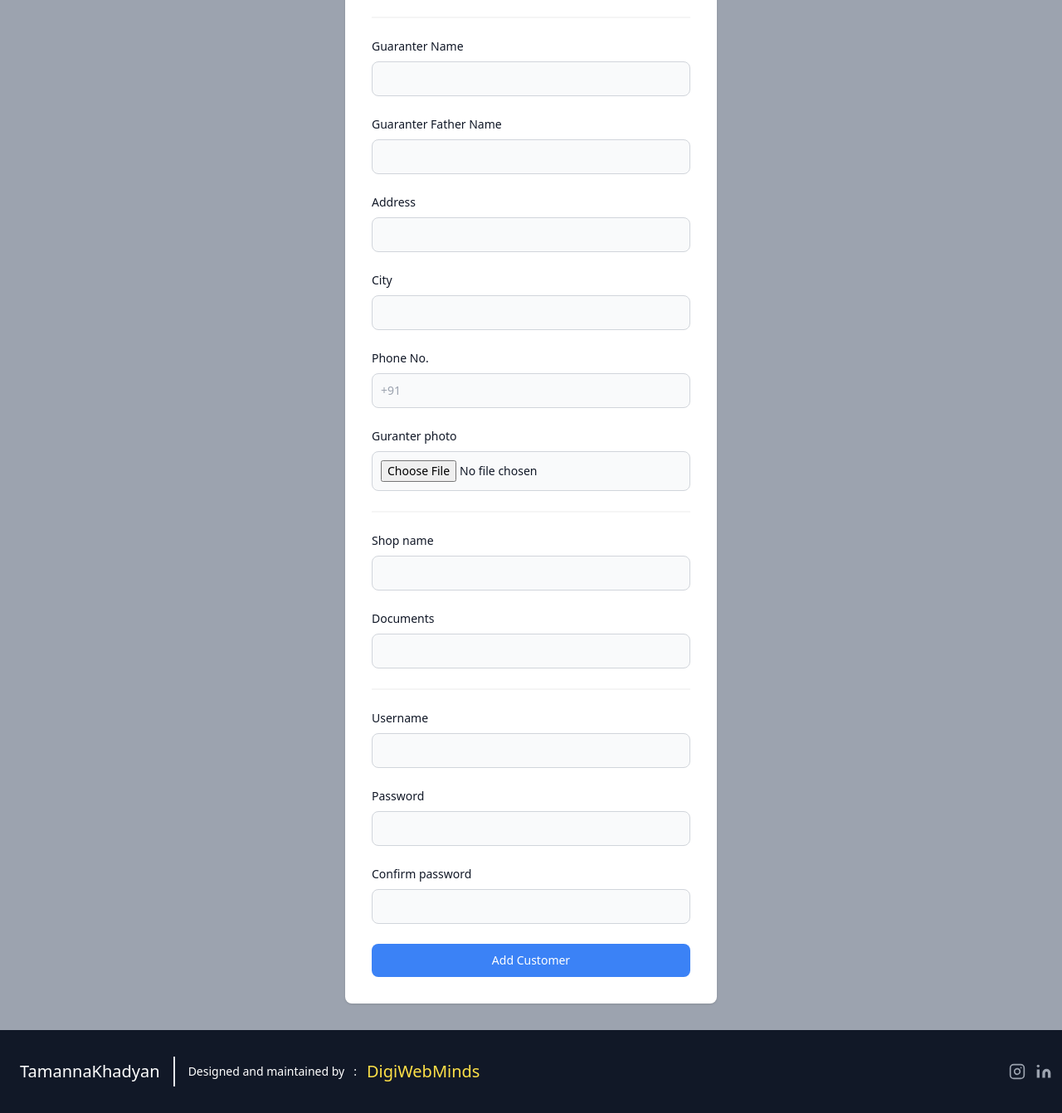
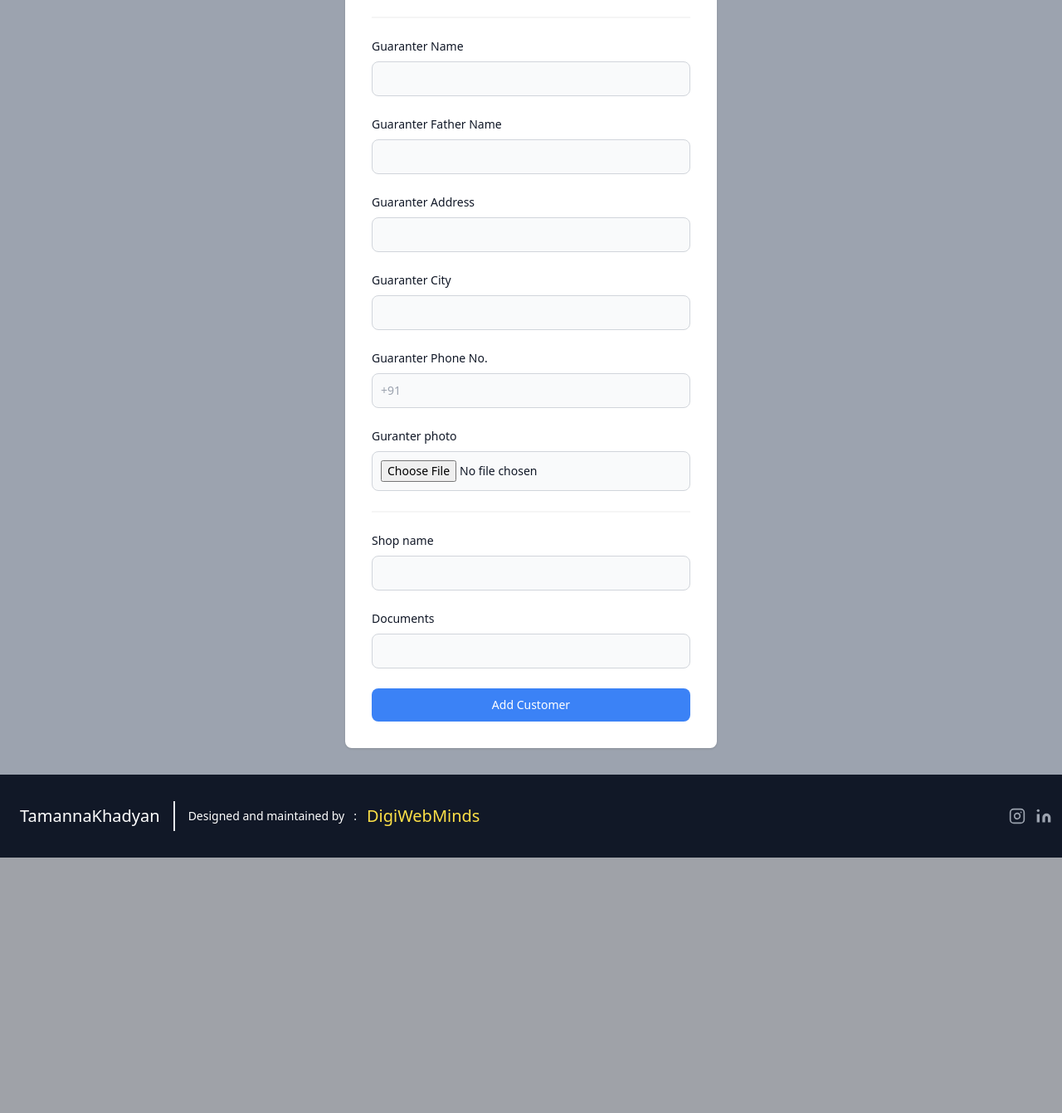
Before and after one commit to digiwebminds/tamannakhadyan, a PHP site: page /add_user.php in a window 1280 px wide. Shown: the part 835-2177 px from the top of the page at 83% size. After the commit the page ends 1869 px from the top, so only its background shows below. Run offline with PHP 8.4, Linux system fonts and the light colour scheme; some libraries are stand-ins or nearby versions.

Commit message:
username and password functionality disabled

```diff
--- a/admin/add_user.php
+++ b/admin/add_user.php
@@ -25,11 +25,7 @@ if(isset($_POST['submit'])){
     $gphoto = $_FILES['gphoto'];
     $sname = $_POST['sname'];
     $documents = $_POST['documents'];
-    $username = $_POST['username'];
-    $password = $_POST['password'];
-    $cpassword = $_POST['cpassword'];
 
-    if($password == $cpassword){
     $imageupload = null;
     if($photo){
         $imagefilename = $photo['name'];
@@ -57,7 +53,7 @@ if(isset($_POST['submit'])){
         }
     }
 
-        $sql = "INSERT INTO `customers` (dor,name,fname,address,city,phone,photo,gname,gfname,gaddress,gcity,gphone,gphoto,sname,documents,username,password) VALUES ('$dor','$name','$fname','$address','$city','$phone','$imageupload','$gname','$gfname','$gaddress','$gcity','$gphone','$gimageupload','$sname','$documents','$username','$password')";
+    $sql = "INSERT INTO `customers` (dor,name,fname,address,city,phone,photo,gname,gfname,gaddress,gcity,gphone,gphoto,sname,documents) VALUES ('$dor','$name','$fname','$address','$city','$phone','$imageupload','$gname','$gfname','$gaddress','$gcity','$gphone','$gimageupload','$sname','$documents')";
 
     $result = mysqli_query($conn,$sql);
 
@@ -65,7 +61,7 @@ if(isset($_POST['submit'])){
         header("Location: customers.php");
         exit();
     }
-    }
+
 }
 ?>
 
@@ -123,7 +119,7 @@ if(isset($_POST['submit'])){
                         <?php if(!isset($_GET['id'])){ ?>
                         <div>
                             <label for="photo" class="block mb-2 text-sm font-medium text-gray-900 dark:text-white">Photo</label>
-                            <input type="file" name="photo" id="photo" class="bg-gray-50 border border-gray-300 text-gray-900 sm:text-sm rounded-lg focus:ring-primary-600 focus:border-primary-600 block w-full p-2.5 dark:bg-gray-700 dark:border-gray-600 dark:placeholder-gray-400 dark:text-white dark:focus:ring-blue-500 dark:focus:border-blue-500" <?php if(isset($_GET['id'])){echo "value='".$user['photo']."'";} ?> >
+                            <input type="file" name="photo" id="photo" class="bg-gray-50 border border-gray-300 text-gray-900 sm:text-sm rounded-lg focus:ring-primary-600 focus:border-primary-600 block w-full p-2.5 dark:bg-gray-700 dark:border-gray-600 dark:placeholder-gray-400 dark:text-white dark:focus:ring-blue-500 dark:focus:border-blue-500">
                         </div>
                         <?php } ?>
                         <hr class="my-12 h-0.5 border-t-0 bg-neutral-100 opacity-100 dark:opacity-50" />
@@ -136,21 +132,21 @@ if(isset($_POST['submit'])){
                             <input type="text" name="gfname" id="gfname" class="bg-gray-50 border border-gray-300 text-gray-900 sm:text-sm rounded-lg focus:ring-primary-600 focus:border-primary-600 block w-full p-2.5 dark:bg-gray-700 dark:border-gray-600 dark:placeholder-gray-400 dark:text-white dark:focus:ring-blue-500 dark:focus:border-blue-500" <?php if(isset($_GET['id'])){echo "value='".$user['gfname']."'";} ?> >
                         </div>
                         <div>
-                            <label for="gaddress" class="block mb-2 text-sm font-medium text-gray-900 dark:text-white">Address</label>
+                            <label for="gaddress" class="block mb-2 text-sm font-medium text-gray-900 dark:text-white">Guaranter Address</label>
                             <input type="textarea" name="gaddress" id="gaddress" class="bg-gray-50 border border-gray-300 text-gray-900 sm:text-sm rounded-lg focus:ring-primary-600 focus:border-primary-600 block w-full p-2.5 dark:bg-gray-700 dark:border-gray-600 dark:placeholder-gray-400 dark:text-white dark:focus:ring-blue-500 dark:focus:border-blue-500" <?php if(isset($_GET['id'])){echo "value='".$user['gaddress']."'";} ?> >
                         </div>
                         <div>
-                            <label for="gcity" class="block mb-2 text-sm font-medium text-gray-900 dark:text-white">City</label>
+                            <label for="gcity" class="block mb-2 text-sm font-medium text-gray-900 dark:text-white">Guaranter City</label>
                             <input type="text" name="gcity" id="gcity" class="bg-gray-50 border border-gray-300 text-gray-900 sm:text-sm rounded-lg focus:ring-primary-600 focus:border-primary-600 block w-full p-2.5 dark:bg-gray-700 dark:border-gray-600 dark:placeholder-gray-400 dark:text-white dark:focus:ring-blue-500 dark:focus:border-blue-500" <?php if(isset($_GET['id'])){echo "value='".$user['gcity']."'";} ?> >
                         </div>
                         <div>
-                            <label for="gphone" class="block mb-2 text-sm font-medium text-gray-900 dark:text-white">Phone No.</label>
+                            <label for="gphone" class="block mb-2 text-sm font-medium text-gray-900 dark:text-white">Guaranter Phone No.</label>
                             <input type="text" name="gphone" id="gphone" class="bg-gray-50 border border-gray-300 text-gray-900 sm:text-sm rounded-lg focus:ring-primary-600 focus:border-primary-600 block w-full p-2.5 dark:bg-gray-700 dark:border-gray-600 dark:placeholder-gray-400 dark:text-white dark:focus:ring-blue-500 dark:focus:border-blue-500" placeholder="+91 " <?php if(isset($_GET['id'])){echo "value='".$user['gphone']."'";} ?> >
                         </div>
                         <?php if(!isset($_GET['id'])){ ?>
                         <div>
                             <label for="gphoto" class="block mb-2 text-sm font-medium text-gray-900 dark:text-white">Guranter photo</label>
-                            <input type="file" name="gphoto" id="gphoto" class="bg-gray-50 border border-gray-300 text-gray-900 sm:text-sm rounded-lg focus:ring-primary-600 focus:border-primary-600 block w-full p-2.5 dark:bg-gray-700 dark:border-gray-600 dark:placeholder-gray-400 dark:text-white dark:focus:ring-blue-500 dark:focus:border-blue-500" <?php if(isset($_GET['id'])){echo "value='".$user['gphoto']."'";} ?> >
+                            <input type="file" name="gphoto" id="gphoto" class="bg-gray-50 border border-gray-300 text-gray-900 sm:text-sm rounded-lg focus:ring-primary-600 focus:border-primary-600 block w-full p-2.5 dark:bg-gray-700 dark:border-gray-600 dark:placeholder-gray-400 dark:text-white dark:focus:ring-blue-500 dark:focus:border-blue-500">
                         </div>
                         <?php } ?>
                         <hr class="my-12 h-0.5 border-t-0 bg-neutral-100 opacity-100 dark:opacity-50" />
@@ -161,19 +157,6 @@ if(isset($_POST['submit'])){
                         <div>
                             <label for="documents" class="block mb-2 text-sm font-medium text-gray-900 dark:text-white">Documents</label>
                             <input type="textarea" name="documents" id="documents" class="bg-gray-50 border border-gray-300 text-gray-900 sm:text-sm rounded-lg focus:ring-primary-600 focus:border-primary-600 block w-full p-2.5 dark:bg-gray-700 dark:border-gray-600 dark:placeholder-gray-400 dark:text-white dark:focus:ring-blue-500 dark:focus:border-blue-500" <?php if(isset($_GET['id'])){echo "value='".$user['documents']."'";} ?> >
-                        </div>
-                        <hr class="my-12 h-0.5 border-t-0 bg-neutral-100 opacity-100 dark:opacity-50" />
-                        <div>
-                            <label for="username" class="block mb-2 text-sm font-medium text-gray-900 dark:text-white">Username</label>
-                            <input type="text" name="username" id="username" class="bg-gray-50 border border-gray-300 text-gray-900 sm:text-sm rounded-lg focus:ring-primary-600 focus:border-primary-600 block w-full p-2.5 dark:bg-gray-700 dark:border-gray-600 dark:placeholder-gray-400 dark:text-white dark:focus:ring-blue-500 dark:focus:border-blue-500" <?php if(isset($_GET['id'])){echo "value='".$user['username']."'";} ?> required>
-                        </div>
-                        <div>
-                            <label for="password" class="block mb-2 text-sm font-medium text-gray-900 dark:text-white">Password</label>
-                            <input type="password" name="password" id="password" class="bg-gray-50 border border-gray-300 text-gray-900 sm:text-sm rounded-lg focus:ring-primary-600 focus:border-primary-600 block w-full p-2.5 dark:bg-gray-700 dark:border-gray-600 dark:placeholder-gray-400 dark:text-white dark:focus:ring-blue-500 dark:focus:border-blue-500" <?php if(isset($_GET['id'])){echo "value='".$user['password']."'";} ?> required>
-                        </div>
-                        <div>
-                            <label for="cpassword" class="block mb-2 text-sm font-medium text-gray-900 dark:text-white">Confirm password</label>
-                            <input type="password" name="cpassword" id="cpassword" class="bg-gray-50 border border-gray-300 text-gray-900 sm:text-sm rounded-lg focus:ring-primary-600 focus:border-primary-600 block w-full p-2.5 dark:bg-gray-700 dark:border-gray-600 dark:placeholder-gray-400 dark:text-white dark:focus:ring-blue-500 dark:focus:border-blue-500" <?php if(isset($_GET['id'])){echo "value='".$user['password']."'";} ?> required>
                         </div>
                         <button type="submit" name="submit" id="submit" class="w-full text-white bg-blue-500 hover:bg-primary-700 focus:ring-4 focus:outline-none focus:ring-primary-300 font-medium rounded-lg text-sm px-5 py-2.5 text-center bg-primary-600 hover:bg-primary-700 focus:ring-primary-800"><?php if(isset($_GET['id'])){echo "Update Customer";}else{ echo "Add Customer";} ?></button>
                     </form>
```
Also changed, not shown: uploaded/WIN_20230611_21_10_00_Pro.jpg (added), uploaded/WIN_20230612_19_42_13_Pro.jpg (added), uploaded/WIN_20230612_19_42_35_Pro.jpg (added), uploaded/digvijay.jpeg (added). Lines whose indentation alone changed are shown as unchanged.
